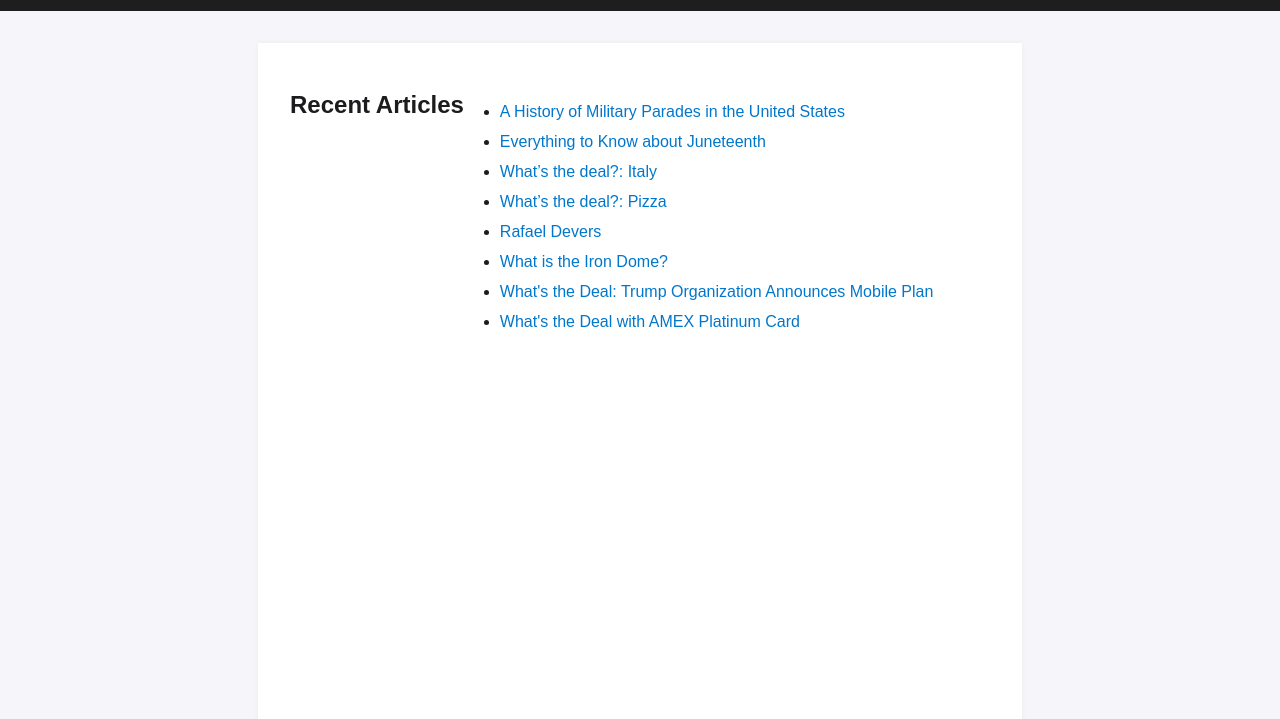
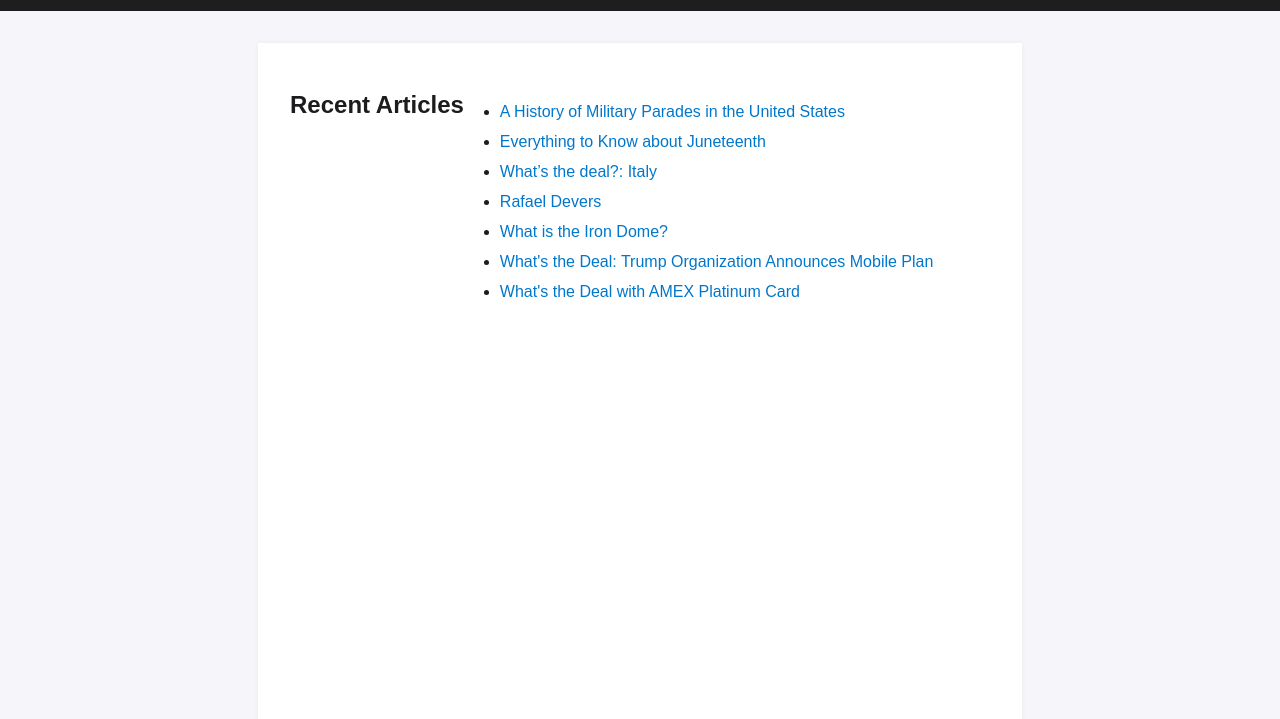
Before and after one commit to MawiRecon/metrix_fa, a website: page blog/index.html in a window 1280 px wide. Shown: the part 81-800 px from the top of the page. Drawn offline with Linux system fonts and the light colour scheme; files that its build step writes are made by us from their sources.

Commit message:
Update blog index with new posts

```diff
--- a/blog/index.html
+++ b/blog/index.html
@@ -77,7 +77,6 @@
             <li><a href="a-history-of-military-parades-in-the-united-states.html">A History of Military Parades in the United States</a></li>
             <li><a href="everything-to-know-about-juneteenth.html">Everything to Know about Juneteenth</a></li>
             <li><a href="italy.html">What’s the deal?: Italy</a></li>
-            <li><a href="pizza.html">What’s the deal?: Pizza</a></li>
             <li><a href="rafael-devers.html">Rafael Devers</a></li>
             <li><a href="what-is-the-iron-dome.html">What is the Iron Dome?</a></li>
             <li><a href="whats-the-deal-trump-organization-announces-mobile-plan.html">What's the Deal: Trump Organization Announces Mobile Plan</a></li>
```
